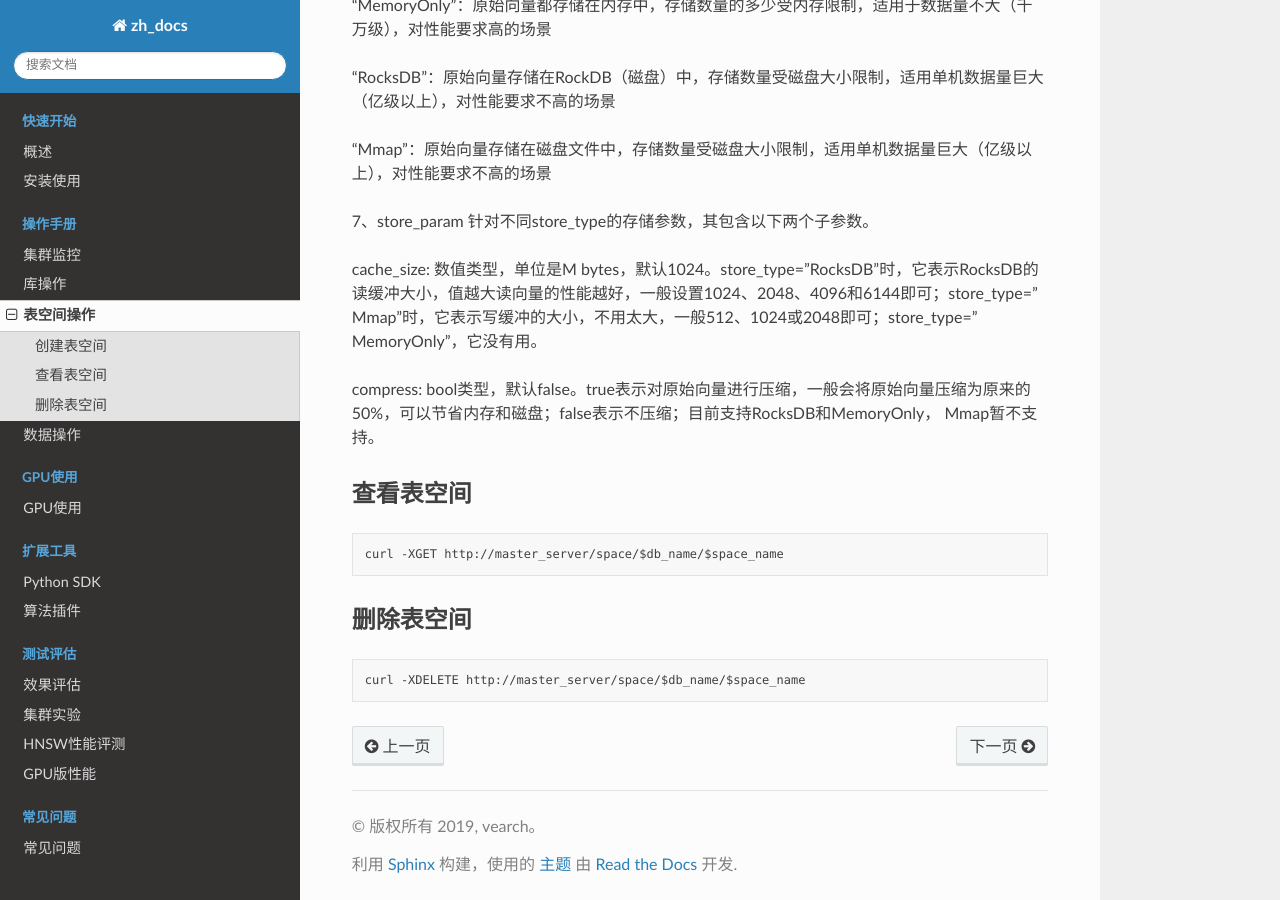
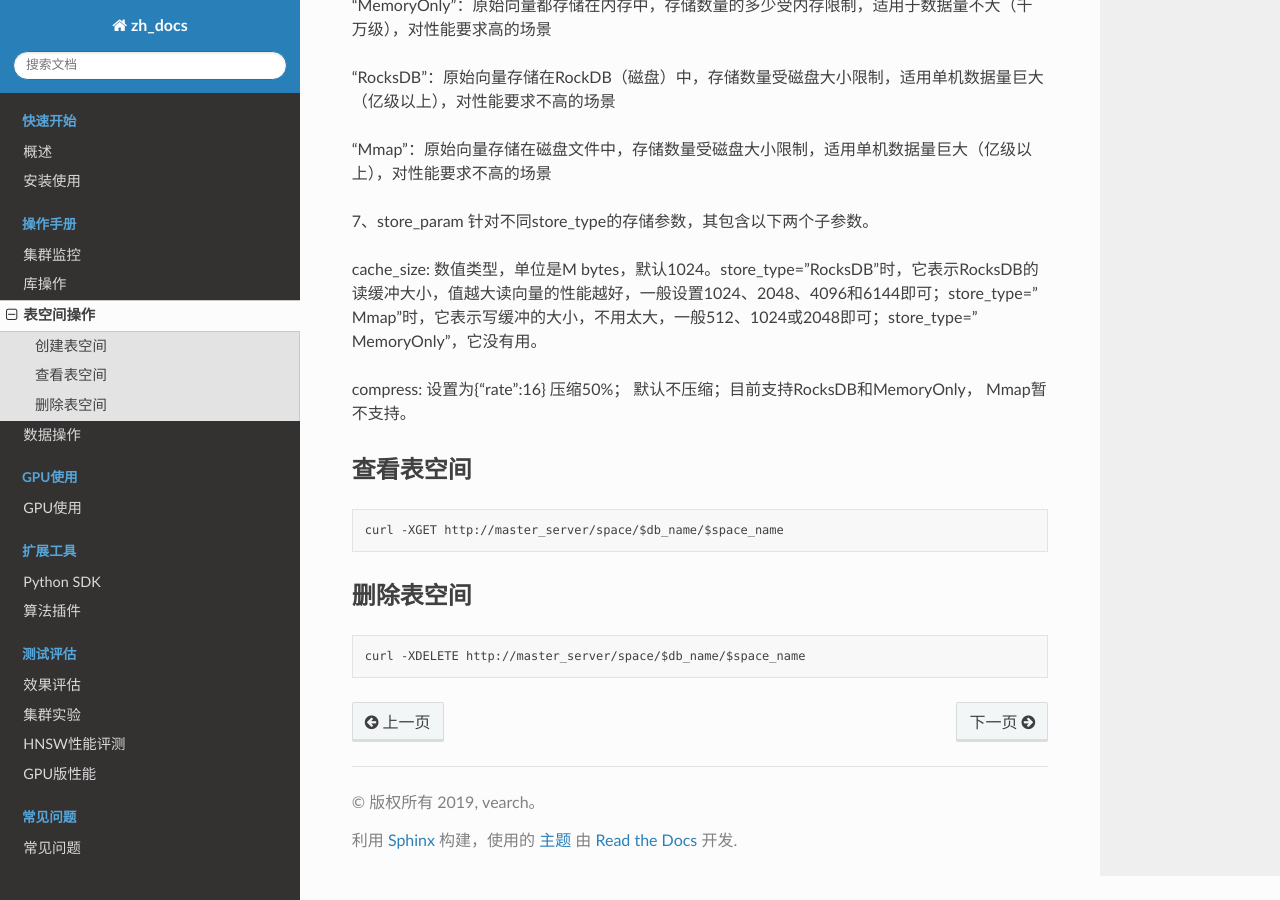
Before and after one commit to vearch/zh_docs, a Sphinx documentation site: the page built from docs/source/use_op/op_space.rst, in a window 1280 px wide and 900 px high, scrolled down 5342 px. Built offline with Sphinx 7.4.7 and the Read the Docs theme 2.0.0, drawn with Linux system fonts in a browser that asks for light colours; pages that are not in the unit, such as notebooks, are missing from menus.

Commit message:
Update op_space.rst
update compress param

```diff
--- a/docs/source/use_op/op_space.rst
+++ b/docs/source/use_op/op_space.rst
@@ -55,7 +55,7 @@ http://master_server代表master服务，$db_name是创建的库名, $space_name
               "store_type": "RocksDB",
               "store_param": {
                   "cache_size": 2048,
-                  "compress": false
+                  "compress": {"rate":16}
               }
           }
       }
@@ -287,7 +287,7 @@ properties配置:
 
 cache_size: 数值类型，单位是M bytes，默认1024。store_type="RocksDB"时，它表示RocksDB的读缓冲大小，值越大读向量的性能越好，一般设置1024、2048、4096和6144即可；store_type="Mmap"时，它表示写缓冲的大小，不用太大，一般512、1024或2048即可；store_type="MemoryOnly"，它没有用。
 
-compress: bool类型，默认false。true表示对原始向量进行压缩，一般会将原始向量压缩为原来的50%，可以节省内存和磁盘；false表示不压缩；目前支持RocksDB和MemoryOnly， Mmap暂不支持。
+compress: 设置为{"rate":16} 压缩50%； 默认不压缩；目前支持RocksDB和MemoryOnly， Mmap暂不支持。
 
 
 查看表空间
```
